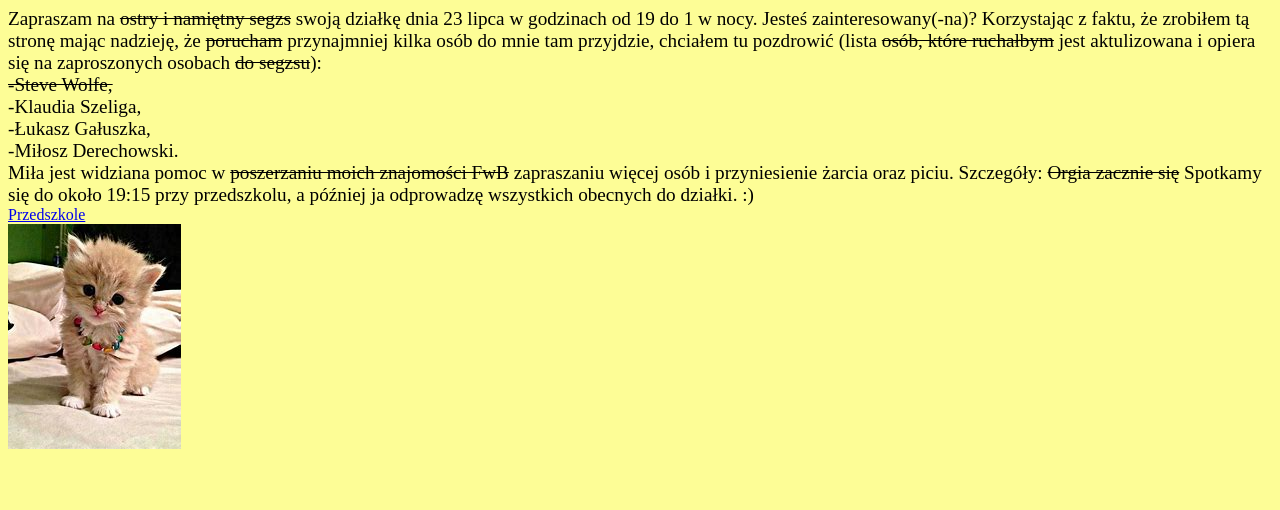
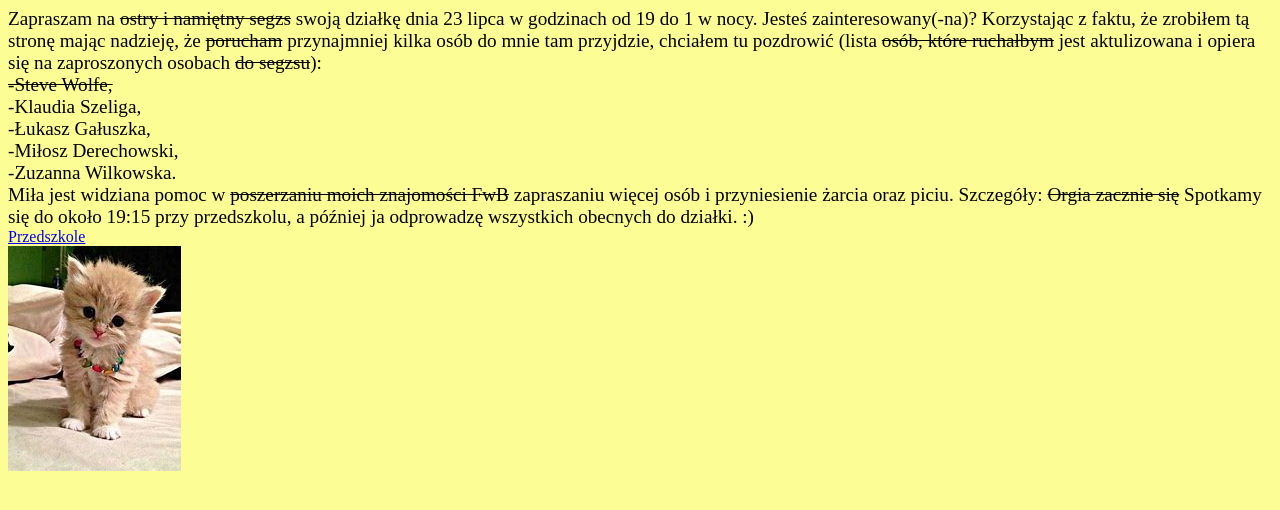
Before and after one commit to DorPaj/Zaproszenie, a plain HTML site: page index.html in a window 1280 px wide. Drawn offline with Linux system fonts and the light colour scheme.

Commit message:
Update index.html

```diff
--- a/index.html
+++ b/index.html
@@ -10,7 +10,8 @@
 <big><s>-Steve Wolfe,</s></big></br>
 <big>-Klaudia Szeliga,</big></br>
 <big>-Łukasz Gałuszka,</big></br>
-<big>-Miłosz Derechowski.</big></br>
+<big>-Miłosz Derechowski,</big></br>
+<big>-Zuzanna Wilkowska.</big></br>
 <big>Miła jest widziana pomoc w <s>poszerzaniu moich znajomości FwB</s> zapraszaniu więcej osób i przyniesienie żarcia oraz piciu. Szczegóły: <s>Orgia zacznie się</s> Spotkamy się do około 19:15 przy przedszkolu, a później ja odprowadzę wszystkich obecnych do działki. :)</big><br>
 <a href="https://goo.gl/maps/5hb97rFxgf3evvXu6">Przedszkole</a></br>
 <img src="Kotek.jpg">
```
